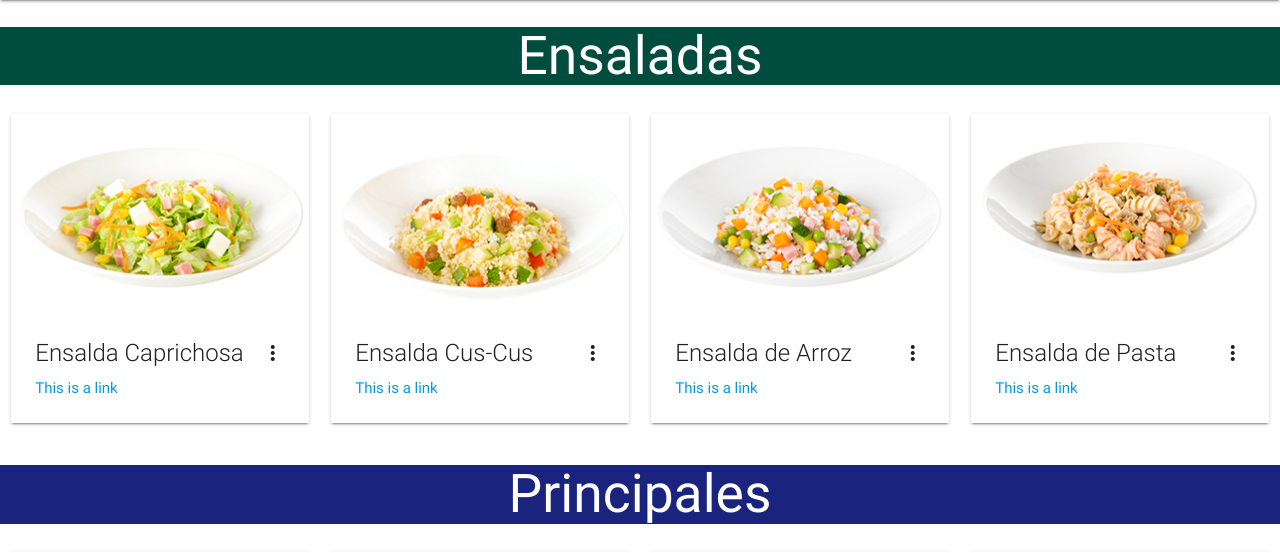
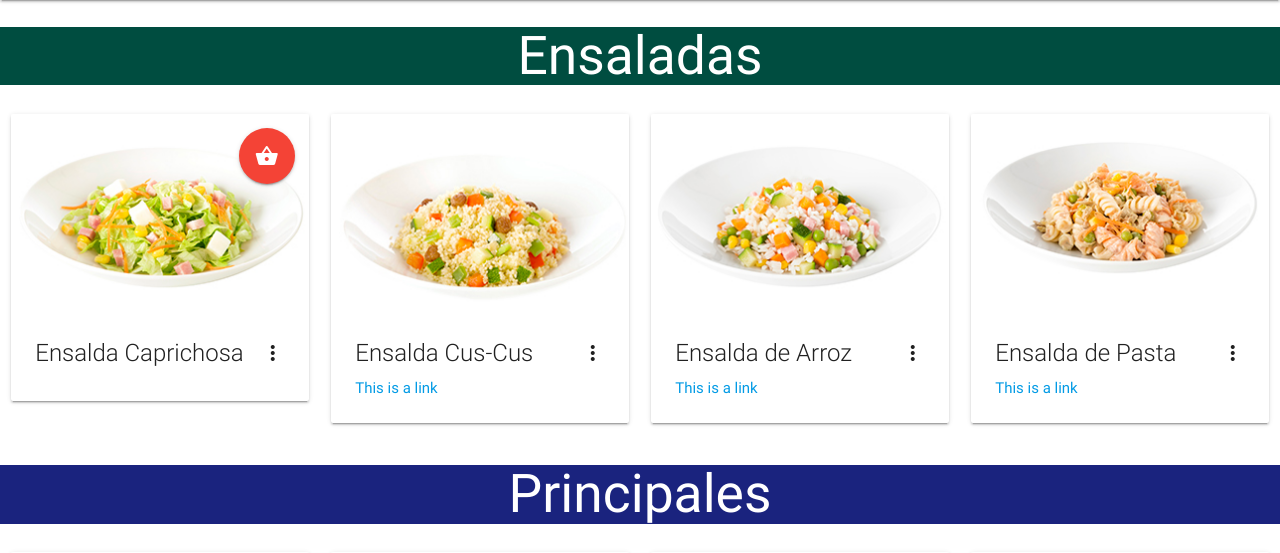
Before and after one commit to XaviAngular/takeaway, a PHP site: page / in a window 1280 px wide. Shown: the part 64-617 px from the top of the page. Run offline with PHP 8.4, Linux system fonts and the light colour scheme; some libraries are stand-ins or nearby versions.

Commit message:
Botón de compra, sin acabar

```diff
--- a/css/styles.css
+++ b/css/styles.css
@@ -10,3 +10,4 @@
 	background-color:rgba(136,14,79,0.8);
 	color:white;
 }
+.fixed-action-btn.horizontal ul li {margin:8px 8px 0 0}
--- a/index.html
+++ b/index.html
@@ -36,7 +36,18 @@
 				</div>
 				<div class="card-content">
 				  <span class="card-title activator grey-text text-darken-4">Ensalda Caprichosa<i class="material-icons right">more_vert</i></span>
-				  <p><a href="#">This is a link</a></p>
+				  <p></p>
+	<div class="fixed-action-btn horizontal" style="position: absolute; display: inline-block; right: 14px;top:14px">
+    <a class="btn-floating btn-large red">
+      <i class="large material-icons">shopping_basket</i>
+    </a>
+    <ul>
+      <li><a class="btn-floating red"><i class="material-icons">insert_chart</i></a></li>
+      <li><a class="btn-floating yellow darken-1"><i class="material-icons">format_quote</i></a></li>
+      <li><a class="btn-floating green"><i class="material-icons">publish</i></a></li>
+      <li><a class="btn-floating blue"><i class="material-icons">attach_file</i></a></li>
+    </ul>
+  </div>
 				</div>
 				<div class="card-reveal">
 				  <span class="card-title white-text text-darken-4">Ensalada Caprichosa<i class="material-icons right">close</i></span>
@@ -159,6 +170,7 @@
 	</section>
 	<!-- Postres -->
 	<section id="postres">
+
 		<h2 class="center-align pink darken-4 white-text">Postres</h2>
 		<div class="row">
 			<div class="col s12 m6 l3">
@@ -223,6 +235,8 @@
 			</div>
 		</div>
 	</section>
+
+	<!-- footer -->
 	<footer class="page-footer purple darken-4">
           <div class="container">
             <div class="row">
```
